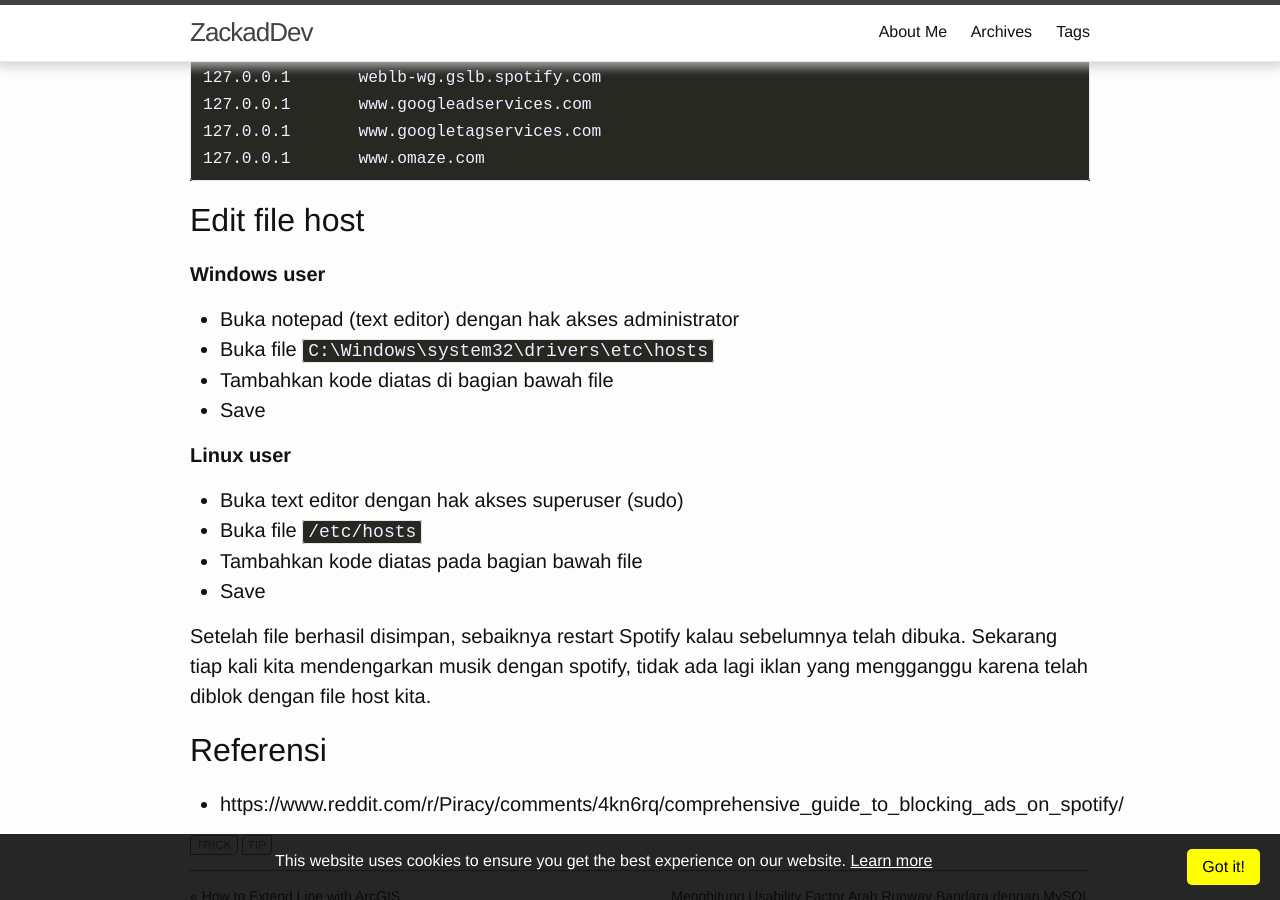
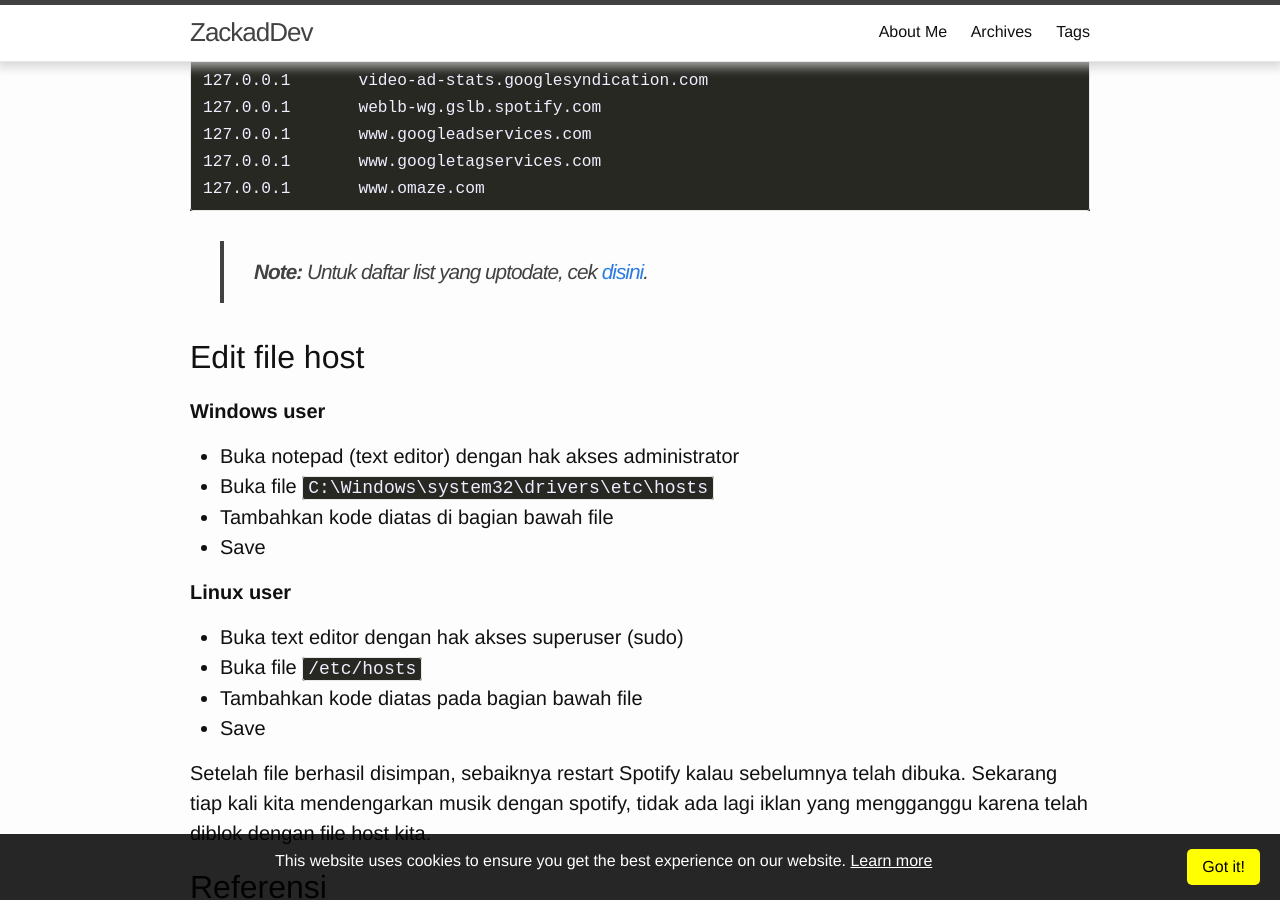
Before and after one commit to zackad/blog-src, a Jekyll site: the page built from _posts/2017-11-12-dengerin-spotify-tanpa-iklan-no-crack-no-premium.md, in a window 1280 px wide and 900 px high, scrolled down 1565 px. Built offline with Jekyll 4.4.1, drawn with Linux system fonts in a browser that asks for light colours.

Commit message:
add direct link to hosts list on github

````diff
--- a/_posts/2017-11-12-dengerin-spotify-tanpa-iklan-no-crack-no-premium.md
+++ b/_posts/2017-11-12-dengerin-spotify-tanpa-iklan-no-crack-no-premium.md
@@ -10,7 +10,7 @@
 
 ## Daftar host list yang akan di blok
 
-- Buka web browser dan akses `https://github.com/zackad/dotfiles/blob/master/hosts.d/ads_spotify.conf`
+- Buka web browser dan akses `https://github.com/zackad/dotfiles/blob/master/hosts.d/ads_spotify.conf` atau [klik disini][hostfile-url]
 - Copy isi file tersebut (kurang lebih seperti dibawah ini)
 
 ```
@@ -57,6 +57,8 @@
 127.0.0.1       www.omaze.com
 ```
 
+> **Note:** Untuk daftar list yang uptodate, cek [disini][hostfile-url].
+
 ## Edit file host
 
 **Windows user**
````
Also changed, not shown: other parts of _posts/2017-11-12-dengerin-spotify-tanpa-iklan-no-crack-no-premium.md (+2 -0 lines).
